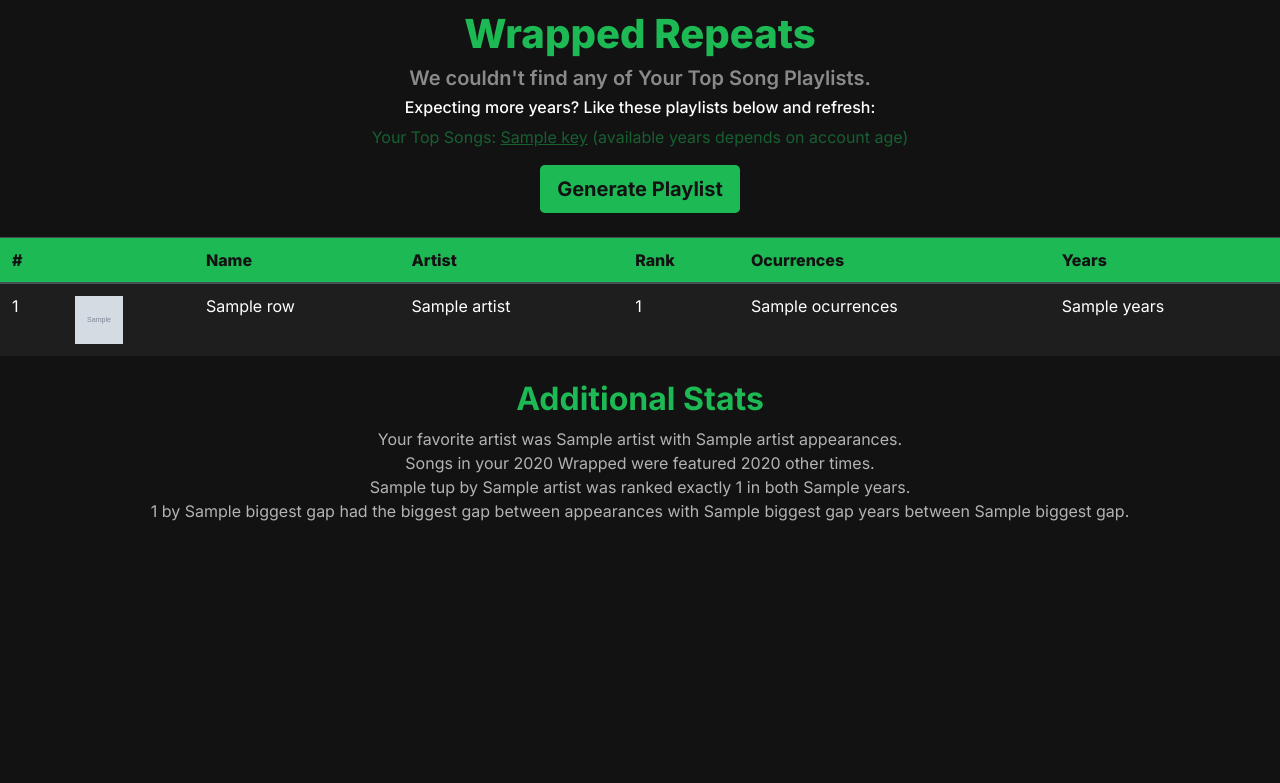
After one commit to bbrown430/repeatreceipts, a Flask app: template templates/index.html in a window 1280 px wide. The commit adds this page. Shown: the top 783 px of the page. Run offline with Flask 2, Linux system fonts and the light colour scheme; the template is opened without the code that fills it: most values are stand-ins (such as "Sample title", 1, 10 or a date in 2020); grey boxes marked "Sample" are stand-in pictures; parts of the project's set-up code (start-up, migrations or seed data) failed here and were passed over; some libraries are stand-ins or nearby versions.

Commit message:
major UI UX changes, bug fixes

```diff
--- a/app.py
+++ b/app.py
@@ -13,7 +13,6 @@ Session(app)
 
 @app.route('/')
 def login():
-
     cache_handler = spotipy.cache_handler.FlaskSessionCacheHandler(session)
     auth_manager = spotipy.oauth2.SpotifyOAuth(scope="playlist-read-private playlist-modify-public playlist-modify-private",
                                                cache_handler=cache_handler,
@@ -41,55 +40,64 @@ def wrappedRepeats():
         return redirect('/')
 
     sp = spotipy.Spotify(auth_manager=auth_manager)
+
+    #finds wrapped playlists
     wrappedPlaylists = searchList(scrapeLoop(sp))
 
+    #links to be passed into HTML
     wrappedLinks = {
-            'Your Top Songs 2022': 'w2022',
-            'Your Top Songs 2021': 'w2021',
-            'Your Top Songs 2020': 'w2020',
-            'Your Top Songs 2019': 'w2019',
-            'Your Top Songs 2018': 'w2018',
-            'Your Top Songs 2017': 'w2017',
-            'Your Top Songs 2016': 'w2016'
+            '2022': 'w2022',
+            '2021': 'w2021',
+            '2020': 'w2020',
+            '2019': 'w2019',
+            '2018': 'w2018',
+            '2017': 'w2017',
+            '2016': 'w2016'
         }
 
+    #if playlist is found, remove link from dictionary
     for item in wrappedPlaylists:
-        if item['name'] in wrappedLinks:
-            wrappedLinks.pop(item['name'])
+        if item['name'].split(' ')[-1] in wrappedLinks:
+            wrappedLinks.pop(item['name'].split(' ')[-1])
 
+    #string of years because easier to pass into HTML
     years = []
     for playlist in wrappedPlaylists:
         year = playlist['name'][-4:]
         years.append(year)
         years.sort()
-
     years_string = ', '.join(years)
 
-    if len(wrappedPlaylists) <= 1:
+    #needs to be global to be accessed when making playlist
+    global rawdata
 
-        return render_template("notenough.html", wrappedPlaylists=wrappedPlaylists,wrappedLinks=wrappedLinks, years_string=years_string)
+    #data processing
+    rawdata = splitlist(cleanList(loopAllYears(wrappedPlaylists,sp)))
 
+    #formatting data to get passed into HTML
+    def maindata(inputdata):
+        rows = []
+        count = 0
+        for item in inputdata:
+            count+=1
+            rows.append({
+                'count': count,
+                'image': item['image'],
+                'name' : item['name'],
+                'artist' : item['artist'],
+                'rank': round(item['avgrank']),
+                'ocurrences': len(item['years']),
+                'years': (', '.join(item['years']))
+            })
+        return rows
+
+    #stops HTML conditions from breaking
+    if rawdata:
+        inputrows = maindata(rawdata)
     else:
-        global rawdata
-        rawdata = splitlist(cleanList(loopAllYears(wrappedPlaylists,sp)))
+        inputrows=None
 
-        def maindata(inputdata):
-            rows = []
-            count = 0
-            for item in inputdata:
-                count+=1
-                rows.append({
-                    'count': count,
-                    'image': item['image'],
-                    'name' : item['name'],
-                    'artist' : item['artist'],
-                    'rank': round(item['avgrank']),
-                    'ocurrences': len(item['years']),
-                    'years': (', '.join(item['years']))
-                })
-            return rows
-
-        return render_template("base.html", rows=maindata(rawdata), funStats=funStats(rawdata), years_string=years_string, wrappedPlaylists=wrappedPlaylists,wrappedLinks=wrappedLinks)
+    return render_template("index.html", rows=inputrows, funStats=funStats(rawdata), years_string=years_string, wrappedPlaylists=wrappedPlaylists,wrappedLinks=wrappedLinks)
 
 
 @app.route('/makeplaylist')
@@ -100,7 +108,10 @@ def makeplaylist():
         return redirect('/')
 
     sp = spotipy.Spotify(auth_manager=auth_manager)
+    #sets user ID (could be simplified)
     userid = sp.me()["id"]
+
+    #list of song IDS
     songlist=[]
     for i in rawdata:
         songlist.append("spotify:track:"+i['id'])
@@ -110,42 +121,6 @@ def makeplaylist():
     for i in splitsonglist:
         sp.user_playlist_add_tracks(userid, results['id'], i)
     return results['external_urls']['spotify']
-
-@app.route('/followmore')
-def followmore():
-    cache_handler = spotipy.cache_handler.FlaskSessionCacheHandler(session)
-    auth_manager = spotipy.oauth2.SpotifyOAuth(cache_handler=cache_handler)
-    if not auth_manager.validate_token(cache_handler.get_cached_token()):
-        return redirect('/')
-
-    sp = spotipy.Spotify(auth_manager=auth_manager)
-
-    wrappedPlaylists = searchList(scrapeLoop(sp))
-
-    wrappedLinks = {
-            'Your Top Songs 2022': 'w2022',
-            'Your Top Songs 2021': 'w2021',
-            'Your Top Songs 2020': 'w2020',
-            'Your Top Songs 2019': 'w2019',
-            'Your Top Songs 2018': 'w2018',
-            'Your Top Songs 2017': 'w2017',
-            'Your Top Songs 2016': 'w2016'
-        }
-
-    for item in wrappedPlaylists:
-        if item['name'] in wrappedLinks:
-            wrappedLinks.pop(item['name'])
-
-    years = []
-    for playlist in wrappedPlaylists:
-        year = playlist['name'][-4:]
-        years.append(year)
-        years.sort()
-
-
-    years_string = ', '.join(years)
-
-    return render_template("notenough.html", wrappedPlaylists=wrappedPlaylists,wrappedLinks=wrappedLinks, years_string=years_string)
 
 @app.route('/w2022')
 def w2022():
@@ -175,6 +150,7 @@ def w2017():
 def w2016():
     return redirect('https://open.spotify.com/genre/2016-page')
 
+#scrapes playlist names and IDs
 def nameScraper(json):
     templist=[]
     for i in json['items']:
@@ -185,6 +161,7 @@ def nameScraper(json):
         templist.append(tempdict)
     return templist
 
+#loops through nameScraper because of 50 offset limit
 def scrapeLoop(sp):
     playlistlist=[]
     os=0
@@ -198,6 +175,7 @@ def scrapeLoop(sp):
             os+=50
     return playlistlist
 
+#searches all user playlists for Your Top Songs Playlists
 def searchList(json):
     yourTopList=[]
     for i in json:
@@ -209,6 +187,7 @@ def searchList(json):
             yourTopList.append(tempdict)
     return yourTopList
 
+# dont remember
 def loopAllYears(json,sp):
     masterList = []
     parsedPlaylists=[]
@@ -220,6 +199,7 @@ def loopAllYears(json,sp):
             masterList.append(playlistCompare(i, j))
     return masterList
 
+#returns only data that I care about
 def playlistParser(name, json):
     templist=[]
     count = 1
@@ -246,6 +226,7 @@ def playlistParser(name, json):
     }
     return playlistDic
 
+#compares two songs to see if the same
 def playlistCompare(dic1, dic2):
     tempList=[]
     year1=((dic1['name']).split('Your Top Songs ')[1])
@@ -262,6 +243,7 @@ def playlistCompare(dic1, dic2):
                     tempList.append(i)
     return tempList
 
+#cleans messy data up into usable data
 def cleanList(thislist):
     #remove None
     cleanlist = list(filter(lambda item: item is not None, thislist))
@@ -301,6 +283,7 @@ def cleanList(thislist):
         i['avgrank']= (sum(i['rank'])/len(i['rank']))
     return cleanerlist
 
+#splits into how often it ocurrs, helpful for ranking
 def splitlist(thislist):
     maxyears=0
     for i in thislist:
@@ -319,6 +302,7 @@ def splitlist(thislist):
     cleanlist = [element for innerList in rankedlist for element in innerList]
     return cleanlist
 
+#sorting
 def selectionSort(array, size):
     for ind in range(size):
         min_index = ind
@@ -331,42 +315,48 @@ def selectionSort(array, size):
 
 def funStats(inlist):
     #most popular artist
-    artistlist=[]
-    years=[]
-    gapCount = 0
-    gap = {}
-    gapYears = []
-    sameRank = []
-    for i in inlist:
-        artistlist.append(i['artist'])
-        years.append(i['years'])
-        for k in range (len(i['years'])-1):
-            tempgap=(abs(int(i['years'][k])-int(i['years'][k+1])))
-            if tempgap>gapCount:
-                gap = i
-                gapCount=tempgap
-                gapYears=[(i['years'][k]),(i['years'][k+1])]
-    favArt = max(set(artistlist),key=artistlist.count)
-    favArtistCount = artistlist.count(favArt)
-    favArtist = [favArt,favArtistCount]
-    #most popular year
-    years = [element for innerList in years for element in innerList]
-    favY = max(set(years),key=years.count)
-    favYearCount = years.count(favY)
-    favYear = [favY,favYearCount]
-    #ranked same both years
-    for i in inlist:
-        if len(i['rank'])==1:
-            rank_share = {'name': i['name'], 'artist': i['artist'], 'rank': i['rank'][0], 'years': ', '.join(i['years'])}
-            sameRank.append(rank_share)
-    bigGap=[gap['name'],gap['artist'],gapCount,' and '.join(gapYears)]
-    funstats= {
-        "topArtist": favArtist,
-        "topYear": favYear,
-        "sharedRank" : sameRank,
-        "biggestGap": bigGap
-    }
-    return funstats
+    if not rawdata:
+        return None
+    else:
+        artistlist=[]
+        years=[]
+        gapCount = 0
+        gap = []
+        bigGap=[]
+        gapYears = []
+        sameRank = []
+        for i in inlist:
+            artistlist.append(i['artist'])
+            years.append(i['years'])
+            for k in range (len(i['years'])-1):
+                tempgap=(abs(int(i['years'][k])-int(i['years'][k+1])))
+                if tempgap>=gapCount and tempgap > 1:
+                    if tempgap>gapCount:
+                        gap.clear()
+                    gapCount=tempgap
+                    gapYears=[(i['years'][k]),(i['years'][k+1])]
+                    gaptext=[i['name'],i['artist'],gapCount,' and '.join(gapYears)]
+                    gap.append(gaptext)
+        favArt = max(set(artistlist),key=artistlist.count)
+        favArtistCount = artistlist.count(favArt)
+        favArtist = [favArt,favArtistCount]
+        #most popular year
+        years = [element for innerList in years for element in innerList]
+        favY = max(set(years),key=years.count)
+        favYearCount = years.count(favY)
+        favYear = [favY,favYearCount]
+        #ranked same both years
+        for i in inlist:
+            if len(i['rank'])==1:
+                rank_share = {'name': i['name'], 'artist': i['artist'], 'rank': i['rank'][0], 'years': ', '.join(i['years'])}
+                sameRank.append(rank_share)
+        funstats= {
+            "topArtist": favArtist,
+            "topYear": favYear,
+            "sharedRank" : sameRank,
+            "biggestGap": gap
+        }
+        return funstats
 
 def divide_chunks(l, n):
 
--- /dev/null
+++ b/static/css/style.css
@@ -0,0 +1,73 @@
+body {
+    font-family: 'Inter', sans-serif;
+    background-color: #121212;
+  }
+
+h1 {
+    font-weight: 800;
+    color: #1Db954;
+  }
+
+h2 {
+    font-weight: 700;
+    color: #1Db954
+}
+
+h5 {
+    font-weight: 600;
+    color: #8A8A8A;
+  }
+
+h6 {
+    font-weight: 500;
+    padding:0px;
+    color: #FFFFFF;
+  }
+
+th {
+    font-weight: 800;
+  }
+
+.splink {
+    text-decoration: underline;
+    color: #1db95477;
+    font-weight: 400;
+  }
+
+.splinka {
+    color: #1db95477;
+    font-weight: 400;
+  }
+
+.stattext {
+color: #B3B3B3;
+font-weight: 400;
+}
+
+.unique {
+  color: #B3B3B3;
+  font-weight: 700;
+  }
+
+a:hover{
+  color: #B3B3B3;
+}
+
+.login{
+  background-color: #1Db954;
+  display: block;
+  margin: auto;
+  color:#121212;
+  font-weight: bold;
+  transition: background-color 0.5s;
+}
+
+.login:hover {
+  background-color:white
+}
+
+.infobox{
+  width:400px;
+  color: #B3B3B3;
+  margin: auto;
+}
--- a/templates/base.html
+++ b/templates/base.html
@@ -4,64 +4,13 @@
     <link rel="stylesheet" href="https://stackpath.bootstrapcdn.com/bootstrap/4.5.2/css/bootstrap.min.css">
     <script src="https://stackpath.bootstrapcdn.com/bootstrap/4.5.2/js/bootstrap.min.js"></script>
     <link rel="shortcut icon" type="image/x-icon" href="{{ url_for('static', filename='favicon.ico') }}">
+    <link rel="preconnect" href="https://fonts.googleapis.com">
+    <link rel="preconnect" href="https://fonts.gstatic.com" crossorigin>
+    <link href="https://fonts.googleapis.com/css2?family=Inter:wght@100;200;300;400;500;600;700;800;900&display=swap" rel="stylesheet">
+    <link rel="stylesheet" type="text/css" href="{{ url_for('static', filename='css/style.css') }}">
 </head>
-<body style="background-color: #121212;">
-    <div style="padding:10px 0px 10px 0px">
-        <h1 class="text-center text-light" >Wrapped Repeats</h1>
-        <h5 class="text-center" style="color: #B3B3B3" >Displaying data from Your Top Songs of {{ years_string }}.</h5>
-    {% if wrappedLinks %}
-        <h6 class="text-center" style="padding:0px;"><span style="color: #ffffff; font-weight: bold;">Expecting more years?</span><span style="color: #ffffff"> Like these playlists below:</span></h6>
-        <p class="text-center text-light=" style="padding:0px; margin:0px">
-        {% for key, value in wrappedLinks.items() %}
-                <a style = "text-decoration: underline; color: #1db95477" href="{{ url_for(value)}}" target="_blank">{{key}}</a>
-            {% endfor %}
-        {% endif %}
-        </p>
-    </div>
-
-
-    <button type="button" class="btn btn-lg mt-2 mb-4" style="background-color: #1Db954; display: block; margin: auto; color:#121212; font-weight: bold;" onclick="buttonClicked()">Generate Playlist</button>
-    <script>
-        function buttonClicked() {
-            fetch('/makeplaylist')
-                .then(response => response.text())
-                .then(data => {
-                    window.open(data, '_blank')
-                })
-        }
-      </script>
-        <table class="table table-dark table-striped" style="background-color: #121212">
-        <thead style="background-color: #1Db954; color:#121212">
-            <tr >
-                <th>#</th>
-                <th></th>
-                <th>Name</th>
-                <th>Artist</th>
-                <th>Rank</th>
-                <th>Ocurrences</th>
-                <th>Years</th>
-            </tr>
-        </thead>
-        {% for row in rows %}
-            <tr>
-                <td>{{ row['count'] }}</td>
-                <td><img src="{{ row['image'] }}" alt="{{ row['name'] }} art" style="width: 48px; height: 48px;"></td>
-                <td>{{ row['name'] }}</td>
-                <td>{{ row['artist'] }}</td>
-                <td>{{ row['rank'] }}</td>
-                <td>{{ row['ocurrences'] }}</td>
-                <td>{{ row['years'] }}</td>
-            </tr>
-        {% endfor %}
-    </table>
-    <h2 class="text-center text-light mt-4 mb-3">Additional Stats</h2>
-    <p class="text-center text-light">
-        Your favorite artist was {{ funStats['topArtist'][0]}} with {{ funStats['topArtist'][1]}} appearances.</br>
-        Songs in your {{ funStats['topYear'][0]}} Wrapped were featured {{ funStats['topYear'][1]}} other times.</br>
-        {% for tup in funStats['sharedRank'] %}
-            {{ tup['name'] }} by {{ tup['artist'] }} was ranked exactly {{ tup['rank'] }} in both {{ tup['years'] }}.</br>
-        {% endfor %}
-        {{ funStats['biggestGap'][0]}} by {{ funStats['biggestGap'][1]}} had the biggest gap between appearances with {{ funStats['biggestGap'][2]}} years between {{ funStats['biggestGap'][3]}}.
-    </p>
+<body>
+    {% block content %}
+    {% endblock %}
 </body>
 </html>
--- /dev/null
+++ b/templates/index.html
@@ -0,0 +1,80 @@
+{% extends 'base.html'%}
+
+{% block content %}
+    <div style="padding:10px 0px 0px 0px">
+        <h1 class="text-center" >Wrapped Repeats</h1>
+    {% if wrappedPlaylists|length<1 %}
+        <h5 class="text-center" >We couldn't find any of Your Top Song Playlists.</h5>
+    {% elif wrappedPlaylists|length==1 %}
+        <h5 class="text-center" >We only found Your Top Songs of {{ years_string }}</h5>
+    {% elif wrappedPlaylists|length>=7 %}
+    <h5 class="text-center pb-2" >Displaying data from Your Top Songs of {{ years_string }}.</h5>
+    {% else %}
+        <h5 class="text-center" >Displaying data from Your Top Songs of {{ years_string }}.</h5>
+    {% endif %}
+    {% if wrappedLinks %}
+        {% if wrappedPlaylists|length==1 %}
+            <h6 class="text-center">At least 2 years required. Like these playlists below and refresh:</span></h6>
+        {% else %}
+        <h6 class="text-center">Expecting more years? Like these playlists below and refresh:</span></h6>
+        {% endif %}
+        <p class="text-center splinka " style="padding:0px 0px 0px 0px;"> Your Top Songs:
+            {% for key, value in wrappedLinks.items() %}
+                <a class="splink" href="{{ url_for(value)}}" target="_blank">{{key}}</a>
+            {% endfor %}
+
+    (available years depends on account age)
+        </p>
+    {% endif %}
+    </div>
+
+    {% if rows is not none %}
+    <button type="button" class="btn btn-lg mt-0 mb-4 login" onclick="buttonClicked()">Generate Playlist</button>
+    <script>
+        function buttonClicked() {
+            fetch('/makeplaylist')
+                .then(response => response.text())
+                .then(data => {
+                    window.open(data, '_blank')
+                })
+        }
+      </script>
+        <table class="table table-dark table-striped" style="background-color: #121212">
+        <thead style="background-color: #1Db954; color:#121212">
+            <tr >
+                <th>#</th>
+                <th></th>
+                <th>Name</th>
+                <th>Artist</th>
+                <th>Rank</th>
+                <th>Ocurrences</th>
+                <th>Years</th>
+            </tr>
+        </thead>
+        {% for row in rows %}
+            <tr>
+                <td>{{ row['count'] }}</td>
+                <td><img src="{{ row['image'] }}" alt="{{ row['name'] }} art" style="width: 48px; height: 48px;"></td>
+                <td>{{ row['name'] }}</td>
+                <td>{{ row['artist'] }}</td>
+                <td>{{ row['rank'] }}</td>
+                <td>{{ row['ocurrences'] }}</td>
+                <td>{{ row['years'] }}</td>
+            </tr>
+        {% endfor %}
+    </table>
+    <h2 class="text-center mt-4 mb-2">Additional Stats</h2>
+    <p class="text-center stattext">
+        Your favorite artist was {{ funStats['topArtist'][0]}} with {{ funStats['topArtist'][1]}} appearances.</br>
+        Songs in your {{ funStats['topYear'][0]}} Wrapped were featured {{ funStats['topYear'][1]}} other times.</br>
+        {% for tup in funStats['sharedRank'] %}
+            {{ tup['name'] }} by {{ tup['artist'] }} was ranked exactly {{ tup['rank'] }} in both {{ tup['years'] }}.</br>
+        {% endfor %}
+        {% for i in funStats['biggestGap'] %}
+            {{ i[0]}} by {{ i[1]}} had the biggest gap between appearances with {{ i[2]}} years between {{ i[3]}}.</br>
+        {% endfor %}
+    </p>
+    {% else %}
+        <h2 class="text-center unique">No similarities found between Wrapped Playlists.</h2>
+    {% endif %}
+{% endblock %}
```
Also changed, not shown: templates/login.html (+8 -12 lines), templates/notenough.html (deleted, +0 -36 lines), README.md (added).
